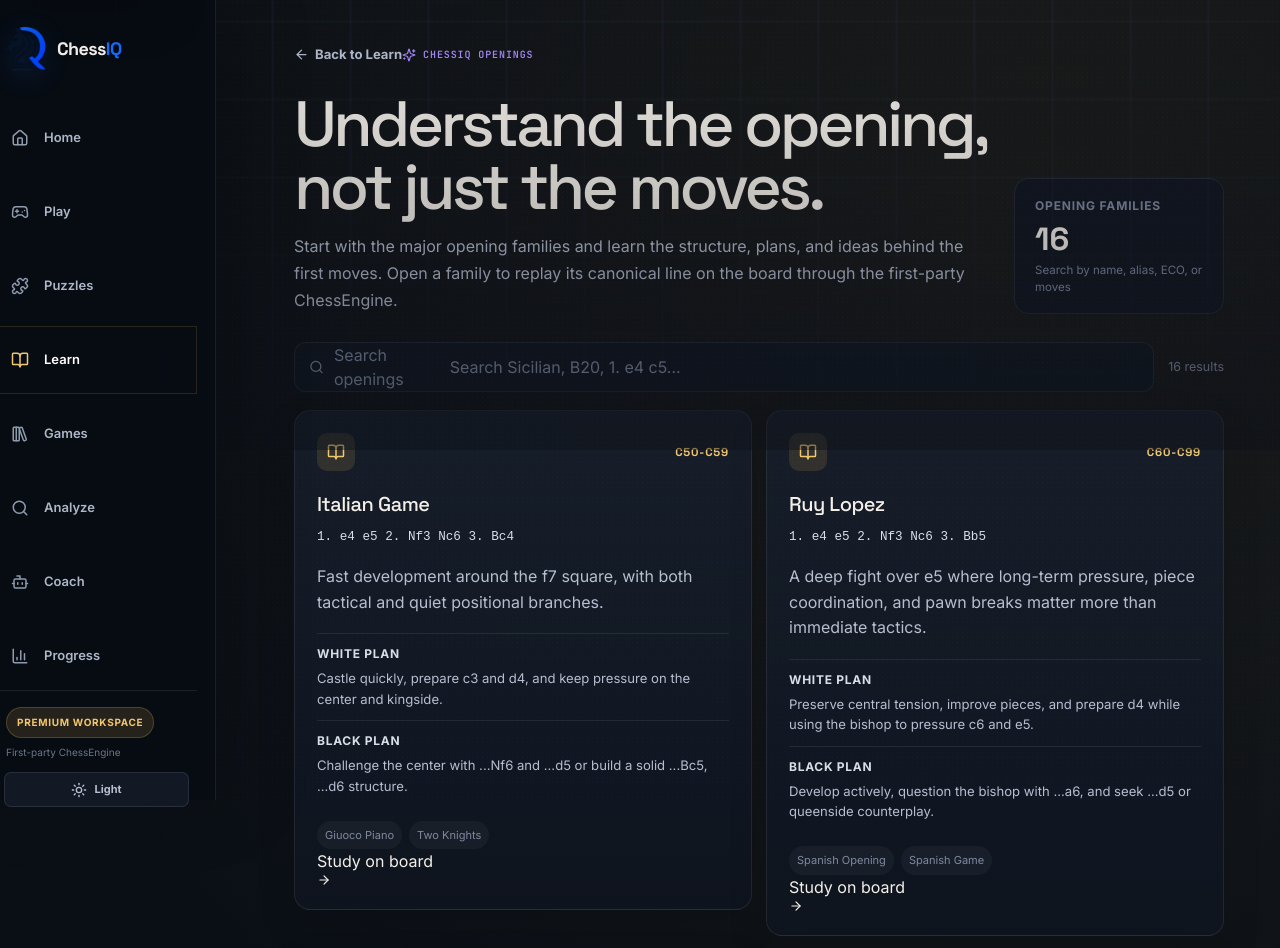
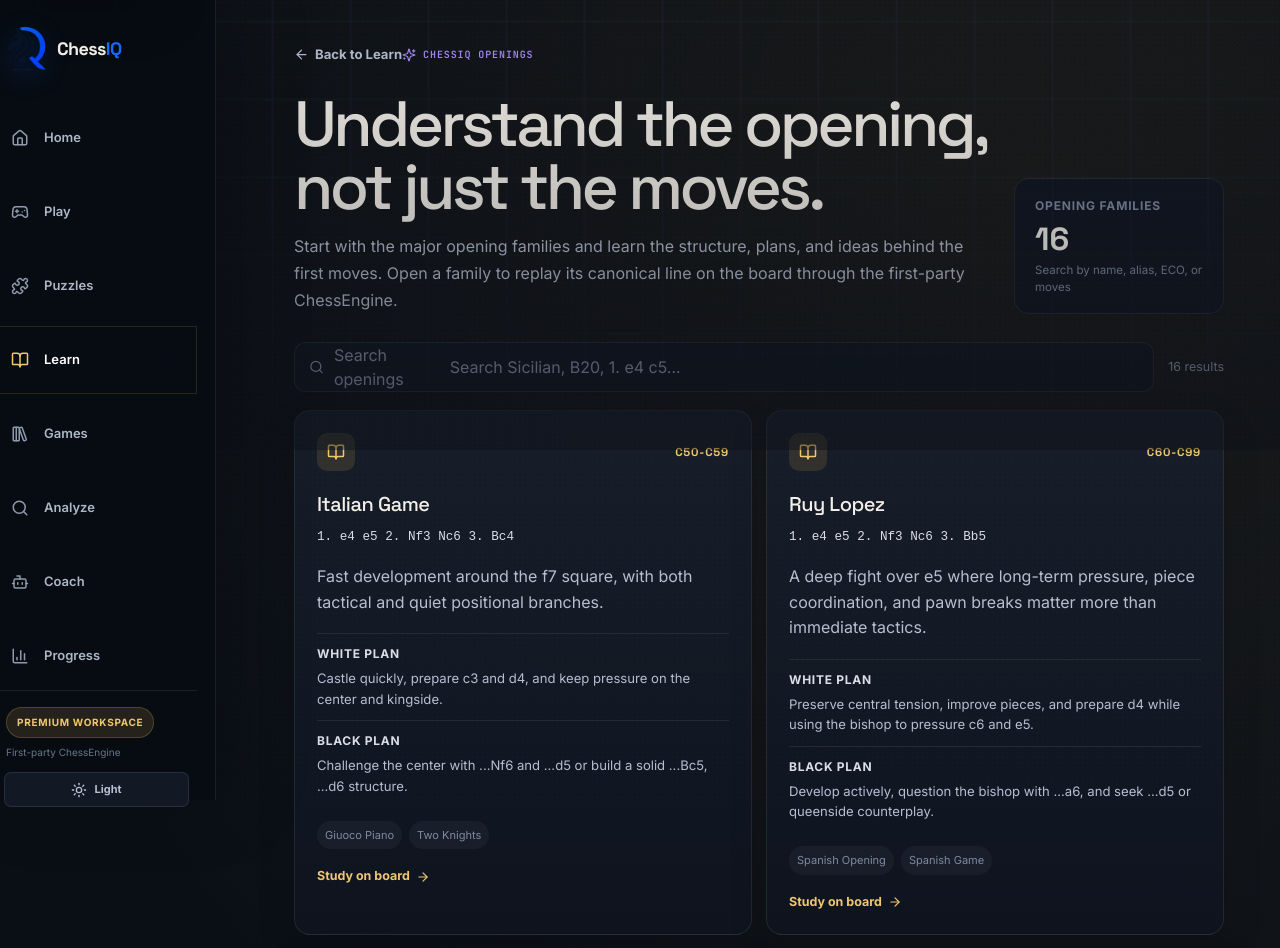
Before and after one commit to Adam-Ghanem/ChessEngine, a React (Vite) app in the folder web/client/: page /learn/openings in a window 1280 px wide. Shown: the top 948 px of the page. Built offline with nearby package versions, Linux system fonts and the light colour scheme.

Commit message:
style(web): make opening cards clear study links

```diff
--- a/web/client/src/openings.css
+++ b/web/client/src/openings.css
@@ -17,7 +17,10 @@
 .openings-search input::placeholder { color: var(--iq-text-faint); }
 .openings-result-count { flex: none; color: var(--iq-text-faint); font-size: .78rem; }
 .openings-grid { display: grid; grid-template-columns: repeat(2,minmax(0,1fr)); gap: 14px; }
-.opening-card { min-width: 0; padding: 22px; border: 1px solid var(--premium-border); border-radius: 16px; background: linear-gradient(180deg,rgba(23,30,42,.95),rgba(15,21,31,.96)); box-shadow: 0 16px 40px rgba(0,0,0,.12); }
+.opening-card-link { min-width: 0; color: inherit; text-decoration: none; border-radius: 16px; }
+.opening-card { min-width: 0; height: 100%; padding: 22px; border: 1px solid var(--premium-border); border-radius: 16px; background: linear-gradient(180deg,rgba(23,30,42,.95),rgba(15,21,31,.96)); box-shadow: 0 16px 40px rgba(0,0,0,.12); transition: transform .18s ease,border-color .18s ease,box-shadow .18s ease; }
+.opening-card-link:hover .opening-card,.opening-card-link:focus-visible .opening-card { transform: translateY(-2px); border-color: rgba(217,168,78,.28); box-shadow: 0 20px 48px rgba(0,0,0,.18); }
+.opening-card-link:focus-visible { outline: 3px solid rgba(217,168,78,.3); outline-offset: 3px; }
 .opening-card header { display: flex; align-items: center; justify-content: space-between; gap: 12px; }
 .opening-icon { width: 38px; height: 38px; display: grid; place-items: center; border-radius: 10px; color: var(--premium-gold-bright); background: var(--premium-gold-soft); }
 .opening-eco { color: var(--premium-gold-bright); font: 800 .72rem/1 "Space Grotesk", sans-serif; letter-spacing: .07em; }
@@ -29,6 +32,7 @@
 .opening-plan span { color: var(--iq-text-soft); font-size: .82rem; line-height: 1.55; }
 .opening-aliases { display: flex; flex-wrap: wrap; gap: 7px; margin-top: 14px; }
 .opening-aliases span { padding: 6px 8px; border-radius: 999px; color: var(--iq-text-faint); background: rgba(255,255,255,.04); font-size: .69rem; }
+.opening-study-link { display: inline-flex; align-items: center; gap: 6px; margin-top: 18px; color: var(--premium-gold-bright); font-size: .78rem; font-weight: 800; }
 .openings-empty { display: grid; justify-items: start; gap: 10px; padding: 30px; border: 1px dashed rgba(217,168,78,.25); border-radius: 16px; background: rgba(17,23,34,.72); }
 .openings-empty h2,.openings-empty p { margin: 0; }
 .openings-empty p { color: var(--iq-text-soft); }
@@ -50,4 +54,6 @@
 
 @media (prefers-reduced-motion: reduce) {
   .openings-back { scroll-behavior: auto; }
+  .opening-card { transition: none; }
+  .opening-card-link:hover .opening-card,.opening-card-link:focus-visible .opening-card { transform: none; }
 }
```
